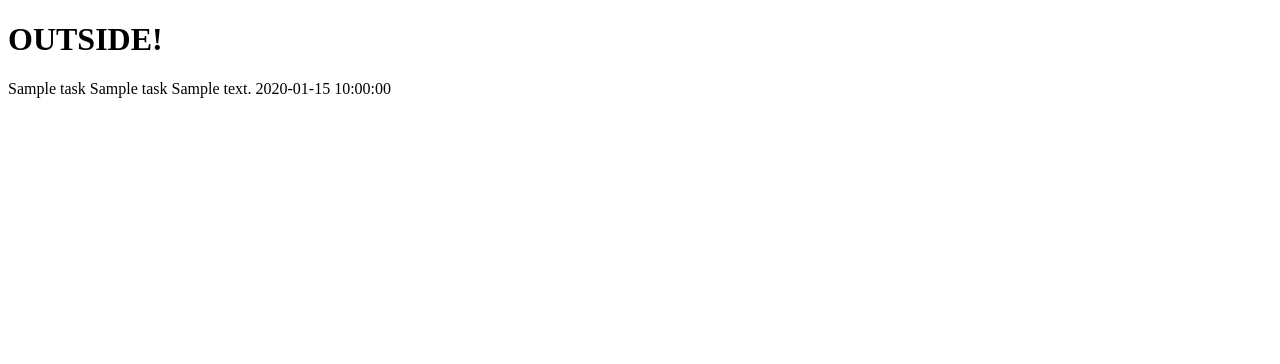
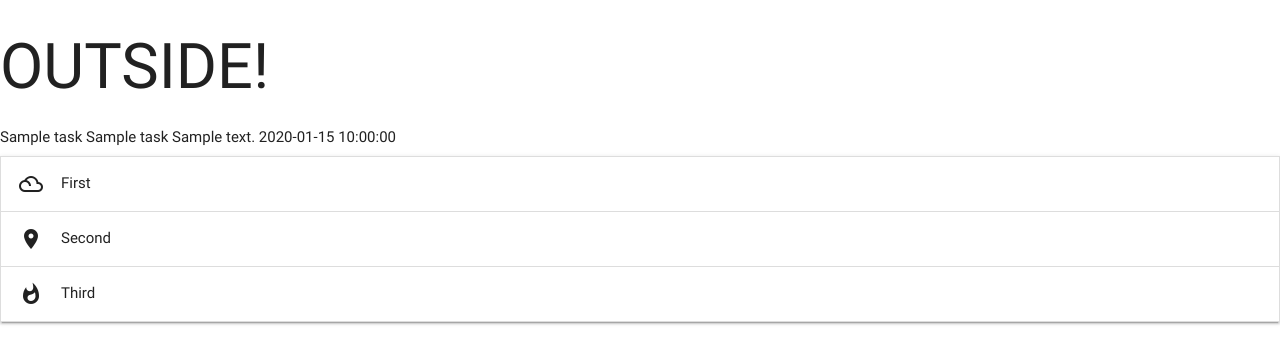
Before and after one commit to romqrq/DataCentric-MP, a Flask app: page / in a window 1280 px wide. Shown: the top 364 px of the page. Run offline with Flask 2, Linux system fonts and the light colour scheme; a database or web service that is not in the repository returns one stand-in record (values such as "Sample title"); some libraries are stand-ins or nearby versions.

Commit message:
Added Materialize and collapsible

```diff
--- a/templates/base.html
+++ b/templates/base.html
@@ -1,12 +1,23 @@
 <!DOCTYPE html>
 <html>
+
 <head>
+    <!-- Material icons by google, possible to also use font awesome, no problem. -->
+    <link href="https://fonts.googleapis.com/icon?family=Material+Icons" rel="stylesheet">
+    <link rel="stylesheet" href="https://cdnjs.cloudflare.com/ajax/libs/materialize/0.100.2/css/materialize.min.css">
 
 </head>
+
 <body>
 	<h1>OUTSIDE!</h1>
 	{% block content %}
 
 	{% endblock %}
+
+
+    <!-- jQueryhere has to go BEFORE Materialize because jQuery needs to be active FIRST -->
+    <script src="https://cdnjs.cloudflare.com/ajax/libs/jquery/3.2.1/jquery.min.js"></script>
+    <script src="https://cdnjs.cloudflare.com/ajax/libs/materialize/0.100.2/js/materialize.min.js"></script>
 </body>
+
 </html>
--- a/templates/tasks.html
+++ b/templates/tasks.html
@@ -7,4 +7,21 @@
         {{task.is_urgent}}
         {{task.due_date}}
     {% endfor %}
+
+<ul class="collapsible">
+	<li>
+		<div class="collapsible-header"><i class="material-icons">filter_drama</i>First</div>
+		<div class="collapsible-body"><span>Lorem ipsum dolor sit amet.</span></div>
+	</li>
+	<li>
+		<div class="collapsible-header"><i class="material-icons">place</i>Second</div>
+		<div class="collapsible-body"><span>Lorem ipsum dolor sit amet.</span></div>
+	</li>
+	<li>
+		<div class="collapsible-header"><i class="material-icons">whatshot</i>Third</div>
+		<div class="collapsible-body"><span>Lorem ipsum dolor sit amet.</span></div>
+	</li>
+</ul>
+
+
 {% endblock %}
```
Lines whose indentation alone changed are shown as unchanged.
